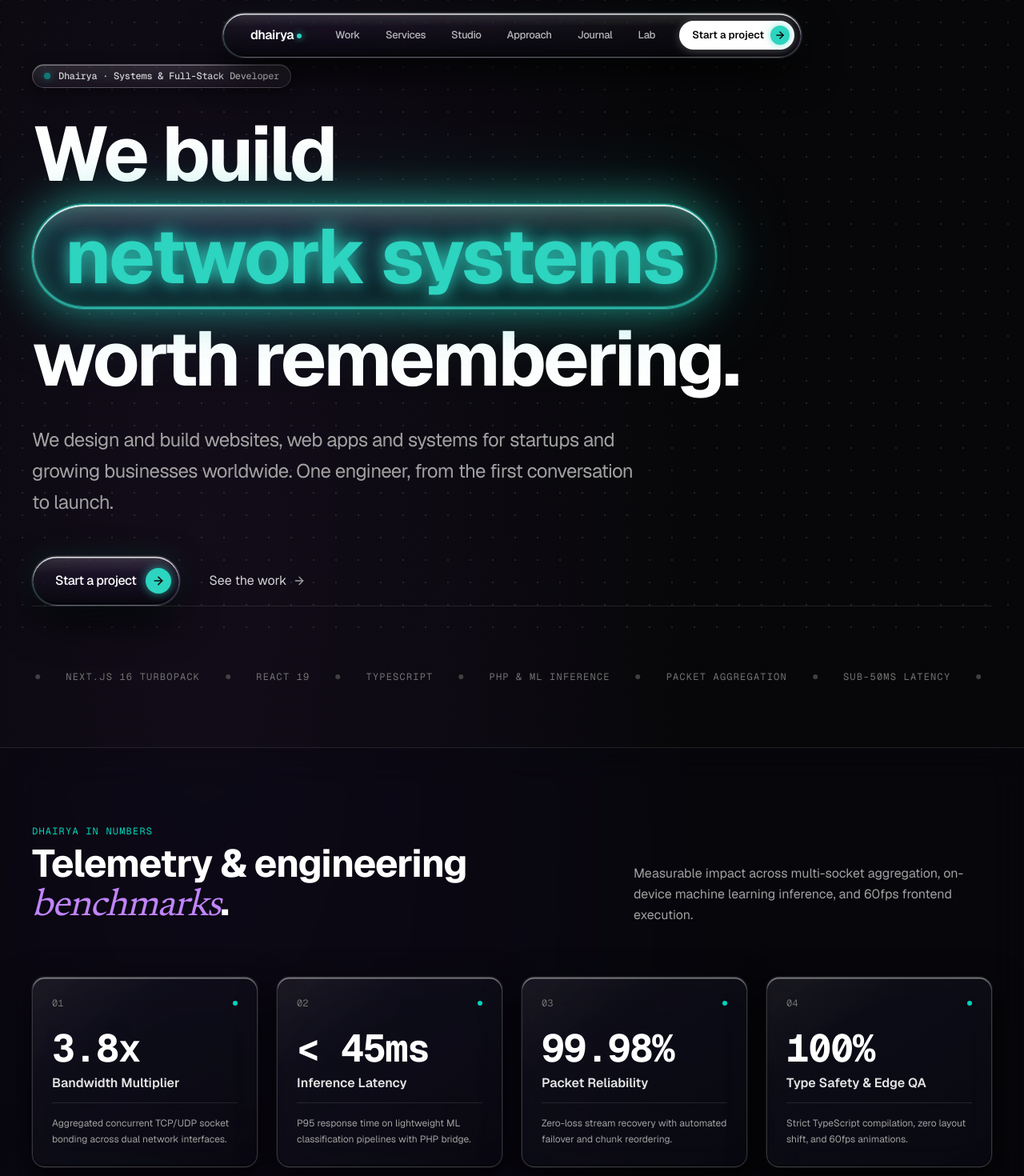
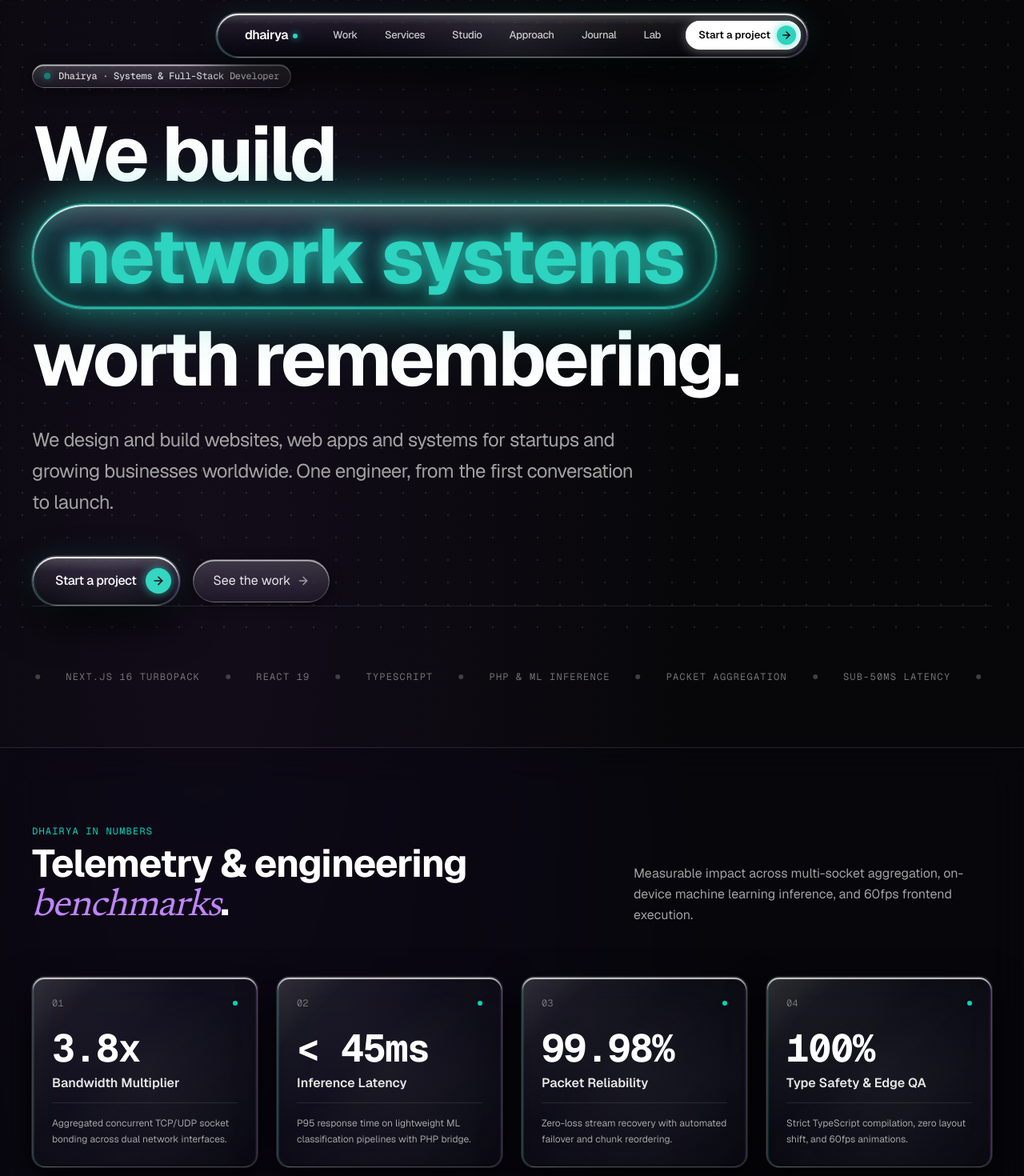
Before and after one commit to dhairya-404/Portfolio, a Next.js app: page / in a window 1280 px wide. Shown: the top 1470 px of the page at 80% size. Built offline with nearby package versions, Linux system fonts and the light colour scheme.

Commit message:
feat: high-reflectance glassmorphism with dynamic navbar hover gleam and glass nav pills

```diff
--- a/src/app/globals.css
+++ b/src/app/globals.css
@@ -85,7 +85,7 @@
 }
 
 /* ═══════════════════════════════════════════════════════════
-   iOS 27 / visionOS DIVERSE LIQUID GLASS DESIGN SYSTEM
+   iOS 27 / visionOS ULTRA-REFLECTIVE LIQUID GLASS SYSTEM
    ═══════════════════════════════════════════════════════════ */
 
 /* 1. Ultra-Clear Prismatic Liquid Glass (Navbar, Dynamic Island, Hero CTA Pills) */
@@ -94,57 +94,62 @@
   position: relative;
   background: linear-gradient(
     180deg,
-    rgba(255, 255, 255, 0.16) 0%,
-    rgba(255, 255, 255, 0.03) 30%,
-    rgba(10, 10, 16, 0.65) 75%,
-    rgba(6, 6, 10, 0.85) 100%
+    rgba(255, 255, 255, 0.26) 0%,
+    rgba(255, 255, 255, 0.08) 25%,
+    rgba(255, 255, 255, 0.02) 45%,
+    rgba(10, 10, 18, 0.62) 75%,
+    rgba(6, 6, 12, 0.88) 100%
   );
-  backdrop-filter: blur(32px) saturate(210%) brightness(1.12);
-  -webkit-backdrop-filter: blur(32px) saturate(210%) brightness(1.12);
-  border: 1px solid rgba(255, 255, 255, 0.22);
+  backdrop-filter: blur(34px) saturate(220%) brightness(1.15);
+  -webkit-backdrop-filter: blur(34px) saturate(220%) brightness(1.15);
+  border: 1px solid rgba(255, 255, 255, 0.28);
   box-shadow:
-    0 0 0 1px rgba(255, 255, 255, 0.1),
-    inset 0 1.5px 0.5px rgba(255, 255, 255, 0.85),
-    inset 1px 0 1.5px rgba(45, 212, 191, 0.3),
-    inset -1px 0 1.5px rgba(168, 85, 247, 0.25),
-    inset 0 -1.5px 1px rgba(0, 0, 0, 0.75),
-    0 20px 48px rgba(0, 0, 0, 0.85),
-    0 0 24px rgba(45, 212, 191, 0.08);
+    0 0 0 1px rgba(255, 255, 255, 0.14),
+    inset 0 2px 0.8px rgba(255, 255, 255, 0.95),
+    inset 1.5px 0 2px rgba(45, 212, 191, 0.35),
+    inset -1.5px 0 2px rgba(168, 85, 247, 0.3),
+    inset 0 -2px 1.5px rgba(0, 0, 0, 0.8),
+    0 22px 50px rgba(0, 0, 0, 0.88),
+    0 0 30px rgba(45, 212, 191, 0.12);
   transition: transform 0.3s cubic-bezier(0.16, 1, 0.3, 1), box-shadow 0.3s ease, border-color 0.3s ease;
 }
 
 .glass-liquid:hover,
 .glass-navbar-pill:hover {
-  border-color: rgba(255, 255, 255, 0.35);
+  border-color: rgba(255, 255, 255, 0.48);
   box-shadow:
-    0 0 0 1px rgba(255, 255, 255, 0.15),
-    inset 0 1.5px 0.5px rgba(255, 255, 255, 1),
-    inset 1px 0 1.5px rgba(45, 212, 191, 0.4),
-    inset -1px 0 1.5px rgba(168, 85, 247, 0.35),
-    inset 0 -1.5px 1px rgba(0, 0, 0, 0.8),
-    0 24px 60px rgba(0, 0, 0, 0.9),
-    0 0 35px rgba(45, 212, 191, 0.18);
+    0 0 0 1px rgba(255, 255, 255, 0.22),
+    inset 0 2px 1px #ffffff,
+    inset 1.5px 0 2.5px rgba(45, 212, 191, 0.5),
+    inset -1.5px 0 2.5px rgba(168, 85, 247, 0.45),
+    inset 0 -2px 1.5px rgba(0, 0, 0, 0.85),
+    0 28px 65px rgba(0, 0, 0, 0.94),
+    0 0 45px rgba(45, 212, 191, 0.25);
 }
 
-/* 2. Smoked Silicate Crystal Slab with Dynamic Cursor Glint (Cards & Bento) */
+/* 2. High-Reflectance Smoked Silicate Crystal Slab with Dynamic Cursor Glint (Cards & Bento) */
 .glass-card,
 .dark-card {
   position: relative;
   overflow: hidden;
   background: linear-gradient(
-    145deg,
-    rgba(255, 255, 255, 0.08) 0%,
-    rgba(18, 18, 30, 0.6) 30%,
-    rgba(10, 10, 18, 0.78) 100%
+    135deg,
+    rgba(255, 255, 255, 0.16) 0%,
+    rgba(255, 255, 255, 0.05) 18%,
+    rgba(255, 255, 255, 0.01) 40%,
+    rgba(14, 14, 24, 0.58) 75%,
+    rgba(8, 8, 14, 0.82) 100%
   );
-  backdrop-filter: blur(28px) saturate(200%) brightness(1.08);
-  -webkit-backdrop-filter: blur(28px) saturate(200%) brightness(1.08);
-  border: 1px solid rgba(255, 255, 255, 0.18);
+  backdrop-filter: blur(30px) saturate(210%) brightness(1.1);
+  -webkit-backdrop-filter: blur(30px) saturate(210%) brightness(1.1);
+  border: 1px solid rgba(255, 255, 255, 0.22);
   box-shadow:
-    0 0 0 1px rgba(255, 255, 255, 0.06),
-    inset 0 1.5px 0.5px rgba(255, 255, 255, 0.45),
-    inset 0 -1.5px 1px rgba(0, 0, 0, 0.65),
-    0 16px 45px rgba(0, 0, 0, 0.8);
+    0 0 0 1px rgba(255, 255, 255, 0.1),
+    inset 0 2px 0.8px rgba(255, 255, 255, 0.75),
+    inset 1.5px 0 1.5px rgba(45, 212, 191, 0.25),
+    inset -1.5px 0 1.5px rgba(168, 85, 247, 0.22),
+    inset 0 -1.5px 1px rgba(0, 0, 0, 0.75),
+    0 18px 48px rgba(0, 0, 0, 0.85);
   transition:
     transform 0.35s cubic-bezier(0.16, 1, 0.3, 1),
     border-color 0.3s ease,
@@ -152,39 +157,42 @@
     background 0.3s ease;
 }
 
-/* Real-Time Specular Light Reflection Glint (Follows Cursor) */
+/* Real-Time Specular Mirror Light Reflection Glint (Follows Cursor) */
 .glass-card::before,
 .dark-card::before {
   content: "";
   position: absolute;
   inset: 0;
+  border-radius: inherit;
   background: radial-gradient(
-    circle 320px at var(--gx, 50%) var(--gy, 50%),
-    rgba(255, 255, 255, 0.16) 0%,
-    rgba(255, 255, 255, 0.04) 40%,
+    circle 360px at var(--gx, 50%) var(--gy, 50%),
+    rgba(255, 255, 255, 0.3) 0%,
+    rgba(255, 255, 255, 0.09) 35%,
     transparent 70%
   );
   pointer-events: none;
-  opacity: 0;
+  opacity: 0.22; /* Subtle ambient mirror sheen when resting */
   transition: opacity 0.35s ease;
   z-index: 1;
 }
 
 .glass-card:hover::before,
 .dark-card:hover::before {
-  opacity: 1;
+  opacity: 1; /* Brilliant mirror specular glint when hovered */
 }
 
 .glass-card:hover,
 .dark-card:hover {
   transform: translateY(-4px);
-  border-color: rgba(255, 255, 255, 0.32);
+  border-color: rgba(255, 255, 255, 0.42);
   box-shadow:
-    0 0 0 1px rgba(255, 255, 255, 0.12),
-    inset 0 1.5px 0.5px rgba(255, 255, 255, 0.7),
-    inset 0 -1.5px 1px rgba(0, 0, 0, 0.75),
-    0 24px 60px rgba(0, 0, 0, 0.88),
-    0 0 40px rgba(45, 212, 191, 0.14);
+    0 0 0 1px rgba(255, 255, 255, 0.2),
+    inset 0 2px 1px #ffffff,
+    inset 1.5px 0 2px rgba(45, 212, 191, 0.4),
+    inset -1.5px 0 2px rgba(168, 85, 247, 0.35),
+    inset 0 -2px 1.5px rgba(0, 0, 0, 0.8),
+    0 26px 65px rgba(0, 0, 0, 0.92),
+    0 0 45px rgba(45, 212, 191, 0.18);
 }
 
 /* 3. Obsidian Heavy Density Glass (Telemetry & Big Banners) */
@@ -193,18 +201,21 @@
   overflow: hidden;
   background: linear-gradient(
     145deg,
-    rgba(255, 255, 255, 0.1) 0%,
-    rgba(12, 12, 20, 0.82) 40%,
-    rgba(6, 6, 12, 0.92) 100%
+    rgba(255, 255, 255, 0.2) 0%,
+    rgba(255, 255, 255, 0.05) 25%,
+    rgba(12, 12, 22, 0.82) 50%,
+    rgba(6, 6, 12, 0.94) 100%
   );
-  backdrop-filter: blur(36px) saturate(210%) brightness(1.08);
-  -webkit-backdrop-filter: blur(36px) saturate(210%) brightness(1.08);
-  border: 1px solid rgba(255, 255, 255, 0.22);
+  backdrop-filter: blur(38px) saturate(220%) brightness(1.12);
+  -webkit-backdrop-filter: blur(38px) saturate(220%) brightness(1.12);
+  border: 1px solid rgba(255, 255, 255, 0.28);
   box-shadow:
-    inset 0 2px 1px rgba(255, 255, 255, 0.6),
-    inset 0 0.5px 0 rgba(45, 212, 191, 0.35),
-    inset 0 -1.5px 1px rgba(0, 0, 0, 0.75),
-    0 24px 60px rgba(0, 0, 0, 0.9);
+    0 0 0 1px rgba(255, 255, 255, 0.14),
+    inset 0 2px 1px rgba(255, 255, 255, 0.85),
+    inset 1.5px 0 2px rgba(45, 212, 191, 0.4),
+    inset -1.5px 0 2px rgba(168, 85, 247, 0.35),
+    inset 0 -2px 1.5px rgba(0, 0, 0, 0.85),
+    0 28px 70px rgba(0, 0, 0, 0.95);
   transition:
     transform 0.35s cubic-bezier(0.16, 1, 0.3, 1),
     border-color 0.3s ease,
@@ -212,11 +223,12 @@
 }
 
 .glass-card-heavy:hover {
-  border-color: rgba(255, 255, 255, 0.38);
+  border-color: rgba(255, 255, 255, 0.48);
   box-shadow:
-    inset 0 2px 1px rgba(255, 255, 255, 0.8),
-    0 32px 80px rgba(0, 0, 0, 0.95),
-    0 0 50px rgba(45, 212, 191, 0.2);
+    0 0 0 1px rgba(255, 255, 255, 0.24),
+    inset 0 2px 1px #ffffff,
+    0 34px 85px rgba(0, 0, 0, 0.98),
+    0 0 55px rgba(45, 212, 191, 0.26);
   transform: translateY(-4px);
 }
 
@@ -224,28 +236,29 @@
 .glass-chip {
   background: linear-gradient(
     180deg,
-    rgba(255, 255, 255, 0.12) 0%,
-    rgba(255, 255, 255, 0.04) 100%
+    rgba(255, 255, 255, 0.18) 0%,
+    rgba(255, 255, 255, 0.05) 100%
   );
-  backdrop-filter: blur(20px) saturate(180%);
-  -webkit-backdrop-filter: blur(20px) saturate(180%);
-  border: 1px solid rgba(255, 255, 255, 0.2);
+  backdrop-filter: blur(20px) saturate(190%);
+  -webkit-backdrop-filter: blur(20px) saturate(190%);
+  border: 1px solid rgba(255, 255, 255, 0.25);
   box-shadow:
-    inset 0 1px 0.5px rgba(255, 255, 255, 0.4),
-    0 4px 16px rgba(0, 0, 0, 0.5);
+    inset 0 1.5px 0.5px rgba(255, 255, 255, 0.65),
+    0 4px 16px rgba(0, 0, 0, 0.55);
   transition: background 0.25s ease, border-color 0.25s ease, transform 0.25s ease, box-shadow 0.25s ease;
 }
 
 .glass-chip:hover {
   background: linear-gradient(
     180deg,
-    rgba(255, 255, 255, 0.18) 0%,
-    rgba(255, 255, 255, 0.08) 100%
+    rgba(255, 255, 255, 0.28) 0%,
+    rgba(255, 255, 255, 0.1) 100%
   );
-  border-color: rgba(255, 255, 255, 0.35);
+  border-color: rgba(255, 255, 255, 0.45);
   box-shadow:
-    inset 0 1px 0.5px rgba(255, 255, 255, 0.6),
-    0 6px 20px rgba(0, 0, 0, 0.6);
+    inset 0 1.5px 0.5px rgba(255, 255, 255, 0.9),
+    0 6px 20px rgba(0, 0, 0, 0.65),
+    0 0 18px rgba(45, 212, 191, 0.2);
   transform: translateY(-1px);
 }
 
@@ -254,20 +267,21 @@
   background: rgba(8, 8, 14, 0.45);
   backdrop-filter: blur(24px) saturate(170%);
   -webkit-backdrop-filter: blur(24px) saturate(170%);
-  border-top: 1px solid rgba(255, 255, 255, 0.1);
-  border-bottom: 1px solid rgba(255, 255, 255, 0.1);
+  border-top: 1px solid rgba(255, 255, 255, 0.12);
+  border-bottom: 1px solid rgba(255, 255, 255, 0.12);
 }
 
 /* 6. High-Contrast Frosted Terminal Glass */
 .glass-terminal {
-  background: rgba(4, 4, 8, 0.75);
-  backdrop-filter: blur(28px) saturate(180%);
-  -webkit-backdrop-filter: blur(28px) saturate(180%);
-  border: 1px solid rgba(255, 255, 255, 0.18);
+  background: rgba(4, 4, 8, 0.78);
+  backdrop-filter: blur(30px) saturate(190%);
+  -webkit-backdrop-filter: blur(30px) saturate(190%);
+  border: 1px solid rgba(255, 255, 255, 0.22);
   box-shadow:
-    inset 0 1.5px 0.5px rgba(255, 255, 255, 0.3),
+    0 0 0 1px rgba(255, 255, 255, 0.08),
+    inset 0 1.5px 0.5px rgba(255, 255, 255, 0.55),
     inset 0 -1px 0 rgba(0, 0, 0, 0.6),
-    0 16px 40px rgba(0, 0, 0, 0.8);
+    0 18px 45px rgba(0, 0, 0, 0.85);
 }
 
 /* Teal-tinted glass — for highlighted or active states */
@@ -322,25 +336,111 @@
    NAVBAR (iOS 27 Snug Liquid Glass Pill)
    ═══════════════════════════════════════════════════════════ */
 
+/* ═══════════════════════════════════════════════════════════
+   NAVBAR (iOS 27 Snug Ultra-Reflective Liquid Glass Pill)
+   ═══════════════════════════════════════════════════════════ */
+
 .glass-navbar {
+  position: relative;
+  overflow: hidden;
   background: linear-gradient(
     180deg,
-    rgba(255, 255, 255, 0.15) 0%,
-    rgba(255, 255, 255, 0.03) 30%,
-    rgba(10, 10, 16, 0.65) 75%,
-    rgba(6, 6, 10, 0.85) 100%
+    rgba(255, 255, 255, 0.24) 0%,
+    rgba(255, 255, 255, 0.06) 25%,
+    rgba(12, 12, 20, 0.6) 70%,
+    rgba(6, 6, 12, 0.88) 100%
   );
-  backdrop-filter: blur(32px) saturate(210%) brightness(1.12);
-  -webkit-backdrop-filter: blur(32px) saturate(210%) brightness(1.12);
-  border: 1px solid rgba(255, 255, 255, 0.22);
+  backdrop-filter: blur(36px) saturate(220%) brightness(1.15);
+  -webkit-backdrop-filter: blur(36px) saturate(220%) brightness(1.15);
+  border: 1px solid rgba(255, 255, 255, 0.28);
   box-shadow:
-    0 0 0 1px rgba(255, 255, 255, 0.1),
-    inset 0 1.5px 0.5px rgba(255, 255, 255, 0.85),
-    inset 1px 0 1.5px rgba(45, 212, 191, 0.25),
-    inset -1px 0 1.5px rgba(168, 85, 247, 0.2),
-    inset 0 -1.5px 1px rgba(0, 0, 0, 0.75),
-    0 20px 48px rgba(0, 0, 0, 0.85),
-    0 0 24px rgba(45, 212, 191, 0.06);
+    0 0 0 1px rgba(255, 255, 255, 0.14),
+    inset 0 2px 0.8px rgba(255, 255, 255, 0.95),
+    inset 1.5px 0 2px rgba(45, 212, 191, 0.35),
+    inset -1.5px 0 2px rgba(168, 85, 247, 0.3),
+    inset 0 -2px 1.5px rgba(0, 0, 0, 0.8),
+    0 22px 50px rgba(0, 0, 0, 0.88),
+    0 0 32px rgba(45, 212, 191, 0.12);
+  transition: all 0.35s cubic-bezier(0.16, 1, 0.3, 1);
+}
+
+/* Real-Time Specular Glint Sheen on Navbar (Follows Cursor) */
+.glass-navbar::before {
+  content: "";
+  position: absolute;
+  inset: 0;
+  border-radius: inherit;
+  background: radial-gradient(
+    circle 280px at var(--gx, 50%) var(--gy, 50%),
+    rgba(255, 255, 255, 0.38) 0%,
+    rgba(255, 255, 255, 0.1) 45%,
+    transparent 75%
+  );
+  pointer-events: none;
+  opacity: 0.2; /* Subtle ambient mirror sheen when resting */
+  transition: opacity 0.35s ease;
+  z-index: 0;
+}
+
+.glass-navbar:hover::before {
+  opacity: 1; /* Brilliant mirror specular glint when mouse is inside navbar */
+}
+
+.glass-navbar:hover {
+  border-color: rgba(255, 255, 255, 0.48);
+  box-shadow:
+    0 0 0 1px rgba(255, 255, 255, 0.25),
+    inset 0 2px 1px #ffffff,
+    inset 1.5px 0 2.5px rgba(45, 212, 191, 0.55),
+    inset -1.5px 0 2.5px rgba(168, 85, 247, 0.5),
+    inset 0 -2px 1.5px rgba(0, 0, 0, 0.85),
+    0 28px 65px rgba(0, 0, 0, 0.94),
+    0 0 45px rgba(45, 212, 191, 0.25);
+}
+
+/* Glassmorphic Nav Link (Reflective Liquid Pill on Hover) */
+.glass-nav-link {
+  position: relative;
+  overflow: hidden;
+  border-radius: 9999px;
+  border: 1px solid transparent;
+  transition: all 0.25s cubic-bezier(0.16, 1, 0.3, 1);
+}
+
+.glass-nav-link:hover {
+  background: linear-gradient(
+    180deg,
+    rgba(255, 255, 255, 0.24) 0%,
+    rgba(255, 255, 255, 0.08) 45%,
+    rgba(255, 255, 255, 0.03) 100%
+  );
+  backdrop-filter: blur(20px) saturate(200%);
+  -webkit-backdrop-filter: blur(20px) saturate(200%);
+  border-color: rgba(255, 255, 255, 0.35);
+  box-shadow:
+    inset 0 1.5px 0.5px rgba(255, 255, 255, 0.8),
+    inset 0 -1px 0 rgba(0, 0, 0, 0.5),
+    0 4px 16px rgba(0, 0, 0, 0.5),
+    0 0 20px rgba(45, 212, 191, 0.18);
+  color: #ffffff;
+  transform: translateY(-1px);
+}
+
+.glass-nav-link.is-active {
+  background: linear-gradient(
+    180deg,
+    rgba(255, 255, 255, 0.26) 0%,
+    rgba(255, 255, 255, 0.1) 100%
+  );
+  backdrop-filter: blur(20px) saturate(200%);
+  -webkit-backdrop-filter: blur(20px) saturate(200%);
+  border-color: rgba(255, 255, 255, 0.38);
+  box-shadow:
+    inset 0 1.5px 0.5px rgba(255, 255, 255, 0.9),
+    inset 0 -1px 0 rgba(0, 0, 0, 0.4),
+    0 4px 18px rgba(0, 0, 0, 0.4),
+    0 0 22px rgba(45, 212, 191, 0.25);
+  color: #ffffff;
 }
 
 /* ═══════════════════════════════════════════════════════════
@@ -352,22 +452,22 @@
   overflow: hidden;
   background: linear-gradient(
     180deg,
-    rgba(255, 255, 255, 0.16) 0%,
-    rgba(255, 255, 255, 0.03) 35%,
-    rgba(10, 10, 16, 0.68) 85%,
-    rgba(6, 6, 10, 0.85) 100%
+    rgba(255, 255, 255, 0.24) 0%,
+    rgba(255, 255, 255, 0.05) 30%,
+    rgba(12, 12, 20, 0.65) 75%,
+    rgba(6, 6, 12, 0.88) 100%
   );
-  backdrop-filter: blur(28px) saturate(210%) brightness(1.1);
-  -webkit-backdrop-filter: blur(28px) saturate(210%) brightness(1.1);
-  border: 1px solid rgba(255, 255, 255, 0.22);
+  backdrop-filter: blur(32px) saturate(220%) brightness(1.15);
+  -webkit-backdrop-filter: blur(32px) saturate(220%) brightness(1.15);
+  border: 1px solid rgba(255, 255, 255, 0.28);
   box-shadow:
-    0 0 0 1px rgba(255, 255, 255, 0.1),
-    inset 0 1.5px 0.5px rgba(255, 255, 255, 0.85),
-    inset 1px 0 1.5px rgba(45, 212, 191, 0.25),
-    inset -1px 0 1.5px rgba(168, 85, 247, 0.2),
-    inset 0 -1.5px 1px rgba(0, 0, 0, 0.75),
-    0 20px 48px rgba(0, 0, 0, 0.8),
-    0 0 35px rgba(45, 212, 191, 0.12);
+    0 0 0 1px rgba(255, 255, 255, 0.14),
+    inset 0 2px 0.8px rgba(255, 255, 255, 0.95),
+    inset 1.5px 0 2px rgba(45, 212, 191, 0.35),
+    inset -1.5px 0 2px rgba(168, 85, 247, 0.3),
+    inset 0 -2px 1.5px rgba(0, 0, 0, 0.8),
+    0 22px 50px rgba(0, 0, 0, 0.85),
+    0 0 35px rgba(45, 212, 191, 0.15);
   transition: transform 0.3s cubic-bezier(0.16, 1, 0.3, 1), box-shadow 0.3s ease, border-color 0.3s ease;
 }
 
@@ -377,13 +477,13 @@
   inset: 0;
   border-radius: inherit;
   background: radial-gradient(
-    circle 180px at var(--gx, 50%) var(--gy, 50%),
-    rgba(255, 255, 255, 0.22) 0%,
-    rgba(255, 255, 255, 0.05) 50%,
-    transparent 80%
+    circle 220px at var(--gx, 50%) var(--gy, 50%),
+    rgba(255, 255, 255, 0.36) 0%,
+    rgba(255, 255, 255, 0.09) 45%,
+    transparent 75%
   );
   pointer-events: none;
-  opacity: 0;
+  opacity: 0.2;
   transition: opacity 0.3s ease;
   z-index: 1;
 }
@@ -394,15 +494,15 @@
 
 .glass-capsule-btn:hover {
   transform: translateY(-2px);
-  border-color: rgba(255, 255, 255, 0.35);
+  border-color: rgba(255, 255, 255, 0.48);
   box-shadow:
-    0 0 0 1px rgba(255, 255, 255, 0.15),
-    inset 0 1.5px 0.5px rgba(255, 255, 255, 1),
-    inset 1px 0 1.5px rgba(45, 212, 191, 0.4),
-    inset -1px 0 1.5px rgba(168, 85, 247, 0.3),
-    inset 0 -1.5px 1px rgba(0, 0, 0, 0.8),
-    0 24px 60px rgba(0, 0, 0, 0.9),
-    0 0 45px rgba(45, 212, 191, 0.22);
+    0 0 0 1px rgba(255, 255, 255, 0.22),
+    inset 0 2px 1px #ffffff,
+    inset 1.5px 0 2px rgba(45, 212, 191, 0.5),
+    inset -1.5px 0 2px rgba(168, 85, 247, 0.4),
+    inset 0 -2px 1.5px rgba(0, 0, 0, 0.85),
+    0 28px 65px rgba(0, 0, 0, 0.94),
+    0 0 50px rgba(45, 212, 191, 0.28);
 }
 
 /* ═══════════════════════════════════════════════════════════
--- a/src/app/page.tsx
+++ b/src/app/page.tsx
@@ -134,7 +134,7 @@ export default function HomePage() {
 
             <Link
               href="/work"
-              className="inline-flex items-center gap-2 px-5 py-3.5 text-sm sm:text-base text-neutral-300 hover:text-white transition-colors group cursor-pointer"
+              className="glass-chip inline-flex items-center gap-2 px-6 py-3.5 rounded-full text-sm sm:text-base text-neutral-200 hover:text-white transition-all group cursor-pointer"
             >
               <span>See the work</span>
               <ArrowRight className="w-4 h-4 group-hover:translate-x-1 transition-transform text-neutral-400 group-hover:text-white" />
--- a/src/components/Navbar.tsx
+++ b/src/components/Navbar.tsx
@@ -79,7 +79,7 @@ export function Navbar() {
           {/* ── Brand Logo with Encased Glass Pill & Teal Glow Dot ── */}
           <Link
             href="/"
-            className="flex items-center gap-1 text-white font-semibold tracking-tight text-sm sm:text-base mr-1 px-3 py-1.5 rounded-full hover:bg-white/[0.08] transition-all"
+            className="glass-nav-link flex items-center gap-1.5 text-white font-semibold tracking-tight text-sm sm:text-base mr-1 px-3 py-1.5 cursor-pointer"
           >
             <span>dhairya</span>
             <span
@@ -97,15 +97,13 @@ export function Navbar() {
                 <Link
                   key={link.href}
                   href={link.href}
-                  className={`relative px-3.5 py-1.5 rounded-full text-xs lg:text-[13px] font-medium tracking-tight transition-all duration-200 ${
-                    isActive
-                      ? "text-white bg-white/[0.12] shadow-[inset_0_1px_0_rgba(255,255,255,0.25)]"
-                      : "text-white/70 hover:text-white hover:bg-white/[0.08]"
+                  className={`glass-nav-link relative px-3.5 py-1.5 text-xs lg:text-[13px] font-medium tracking-tight cursor-pointer ${
+                    isActive ? "is-active text-white" : "text-white/75"
                   }`}
                 >
-                  <span>{link.label}</span>
+                  <span className="relative z-10">{link.label}</span>
                   {isActive && (
-                    <span className="absolute bottom-1 left-1/2 -translate-x-1/2 w-1 h-1 rounded-full bg-[#2dd4bf] shadow-[0_0_6px_#2dd4bf]" />
+                    <span className="absolute bottom-1 left-1/2 -translate-x-1/2 w-1 h-1 rounded-full bg-[#2dd4bf] shadow-[0_0_6px_#2dd4bf] z-10" />
                   )}
                 </Link>
               );
@@ -115,10 +113,10 @@ export function Navbar() {
           {/* ── Start a Project Button (thenn.in signature pill) ── */}
           <Link
             href="/contact"
-            className="flex items-center gap-2 pl-4 pr-1.5 py-1.5 rounded-full bg-white text-neutral-950 font-medium text-xs sm:text-[13px] hover:bg-neutral-100 transition-all shadow-[0_2px_12px_rgba(255,255,255,0.25)] group ml-1"
+            className="flex items-center gap-2 pl-4 pr-1.5 py-1.5 rounded-full bg-white text-neutral-950 font-semibold text-xs sm:text-[13px] hover:bg-neutral-100 transition-all shadow-[0_2px_14px_rgba(255,255,255,0.35),inset_0_1px_0_#ffffff] group ml-1 cursor-pointer hover:scale-[1.02] active:scale-98"
           >
-            <span className="whitespace-nowrap font-semibold">Start a project</span>
-            <div className="w-6 h-6 rounded-full bg-[#2dd4bf] flex items-center justify-center text-neutral-950 group-hover:translate-x-0.5 transition-transform shadow-[0_0_10px_rgba(45,212,191,0.6)]">
+            <span className="whitespace-nowrap">Start a project</span>
+            <div className="w-6 h-6 rounded-full bg-[#2dd4bf] flex items-center justify-center text-neutral-950 group-hover:translate-x-0.5 transition-transform shadow-[0_0_12px_rgba(45,212,191,0.8)]">
               <ArrowRight className="w-3.5 h-3.5 stroke-[2.5]" />
             </div>
           </Link>
```
Also changed, not shown: src/components/GlassGleam.tsx (+13 -11 lines).
